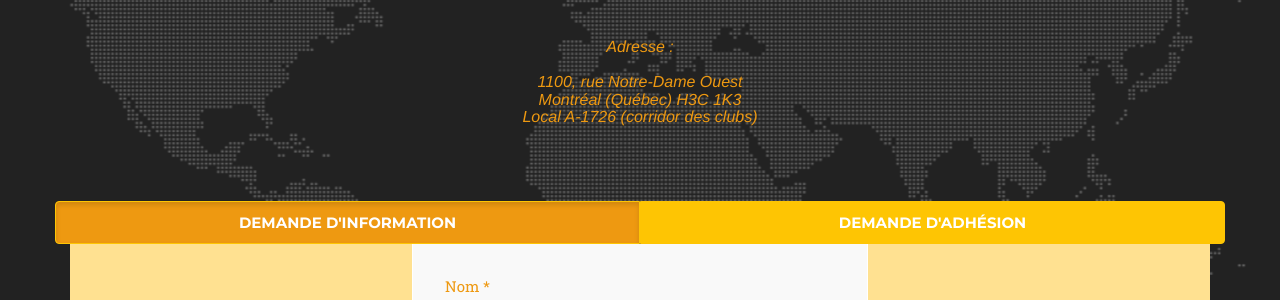
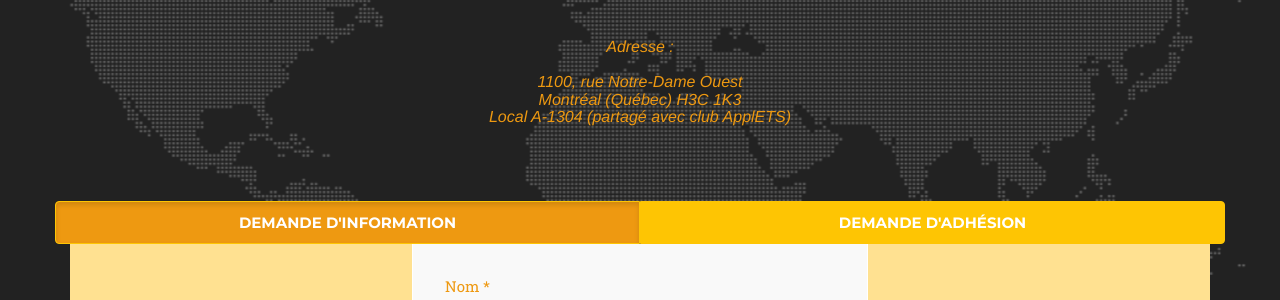
Before and after one commit to ClubCedille/clubcedille.github.io, a Jekyll site: the page built from index.html, in a window 1280 px wide and 900 px high, scrolled down 6978 px. Shown: the part 152-452 px from the top of the window. Built offline with Jekyll 4.4.1, drawn with Linux system fonts in a browser that asks for light colours; some web fonts are replaced.

Commit message:
Update contact.yml
Ajouter le nouveau du club

```diff
--- a/_data/fr/contact.yml
+++ b/_data/fr/contact.yml
@@ -14,7 +14,7 @@ address:
   lines:
     1: 1100, rue Notre-Dame Ouest
     2: Montréal (Québec) H3C 1K3
-    3: Local A-1726 (corridor des clubs)
+    3: Local A-1304 (partagé avec club ApplETS)
 
 form_header: Questions? Commentaires? Tu veux t'impliquer?
 
```
